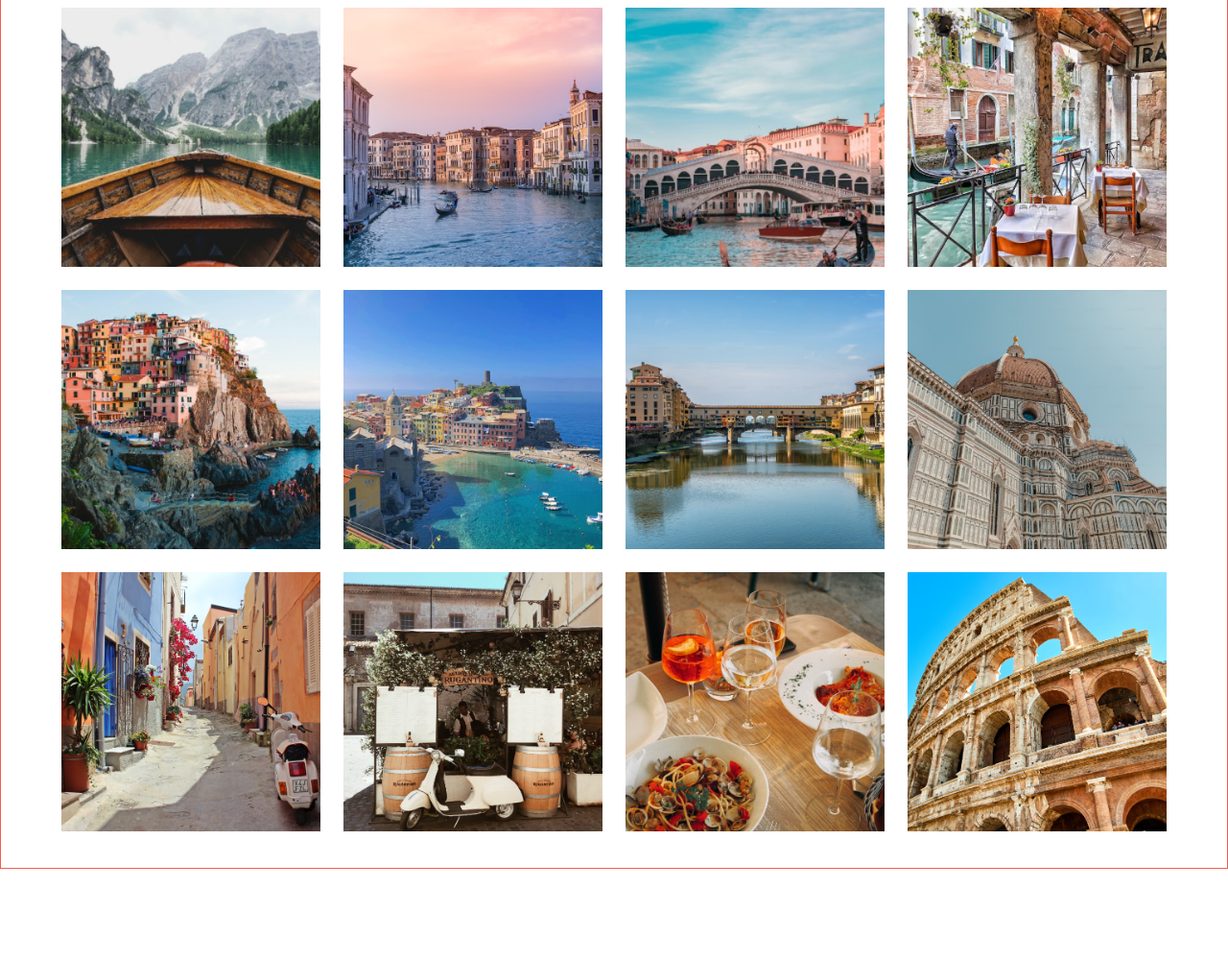
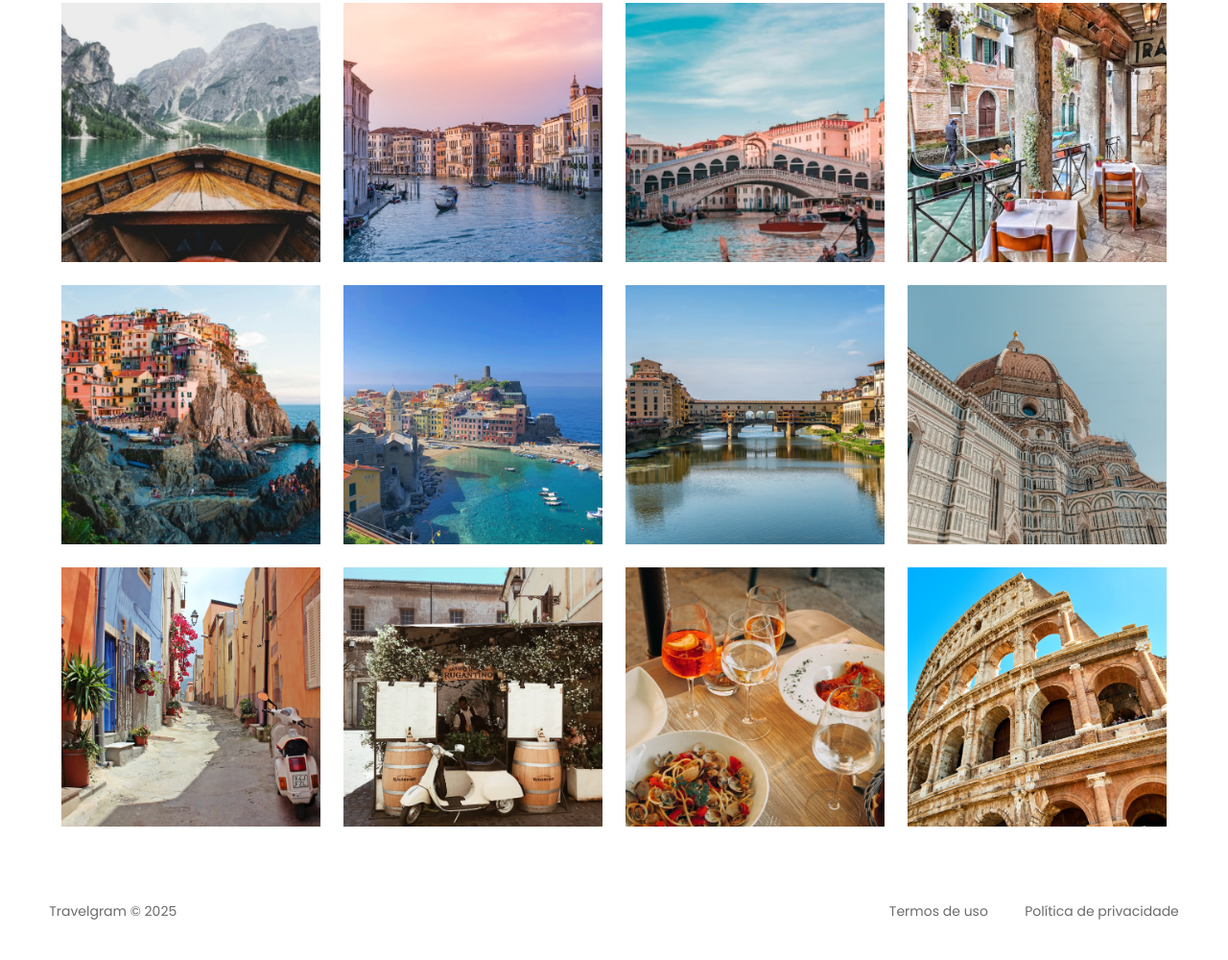
Before and after one commit to CaioAlves10/fullstack-nivel-04-travelgram, a plain HTML site: page index.html in a window 1280 px wide. Shown: the part 442-1442 px from the top of the page at 96% size. Before the commit the page ends 1347 px from the top, so only its background shows below. Drawn offline with Linux system fonts and the light colour scheme.

Commit message:
style: done footer

```diff
--- a/index.html
+++ b/index.html
@@ -8,7 +8,7 @@
   <meta name="viewport" content="width=device-width, initial-scale=1.0">
   <title>Travelgram | Perfil de viagens</title>
   <link rel="stylesheet" href="./styles/index.css">
-  <link rel="icon" type="image/x-icon" href="#">
+  <link rel="icon" type="image/x-icon" href="./assets/icons/globeLogo.svg">
   <link href="https://fonts.googleapis.com/css2?family=Poppins:wght@400;700&display=swap" rel="stylesheet">
 </head>
 
@@ -86,6 +86,12 @@
     <img src="./assets/images/Image_11.png" alt="">
     <img src="./assets/images/Image_12.png" alt="">
   </main>
+
+  <footer class="container">
+    <span>Travelgram &copy; 2025</span>
+    <span>Termos de uso</span>
+    <span>Política de privacidade</span>
+  </footer>
 </body>
 
 </html>
--- /dev/null
+++ b/styles/footer.css
@@ -0,0 +1,12 @@
+footer {
+  display: flex;
+  gap: 2.4rem;
+  padding-block: 2.4rem;
+
+  font: var(--text-md);
+}
+
+footer span:nth-child(1) {
+  margin-right: auto;
+
+}
--- a/styles/global.css
+++ b/styles/global.css
@@ -41,8 +41,6 @@ a:hover {
   padding-inline: 3.2rem;
   max-width: 1280px;
   margin-inline: auto;
-
-  border: 1px solid #EF5F4C;
 }
 
 .bg-surface-color {
--- a/styles/index.css
+++ b/styles/index.css
@@ -2,3 +2,4 @@
 @import url(./nav.css);
 @import url(./header.css);
 @import url(./main.css);
+@import url(./footer.css);
```
Also changed, not shown: assets/icons/globeLogo.svg (added).
